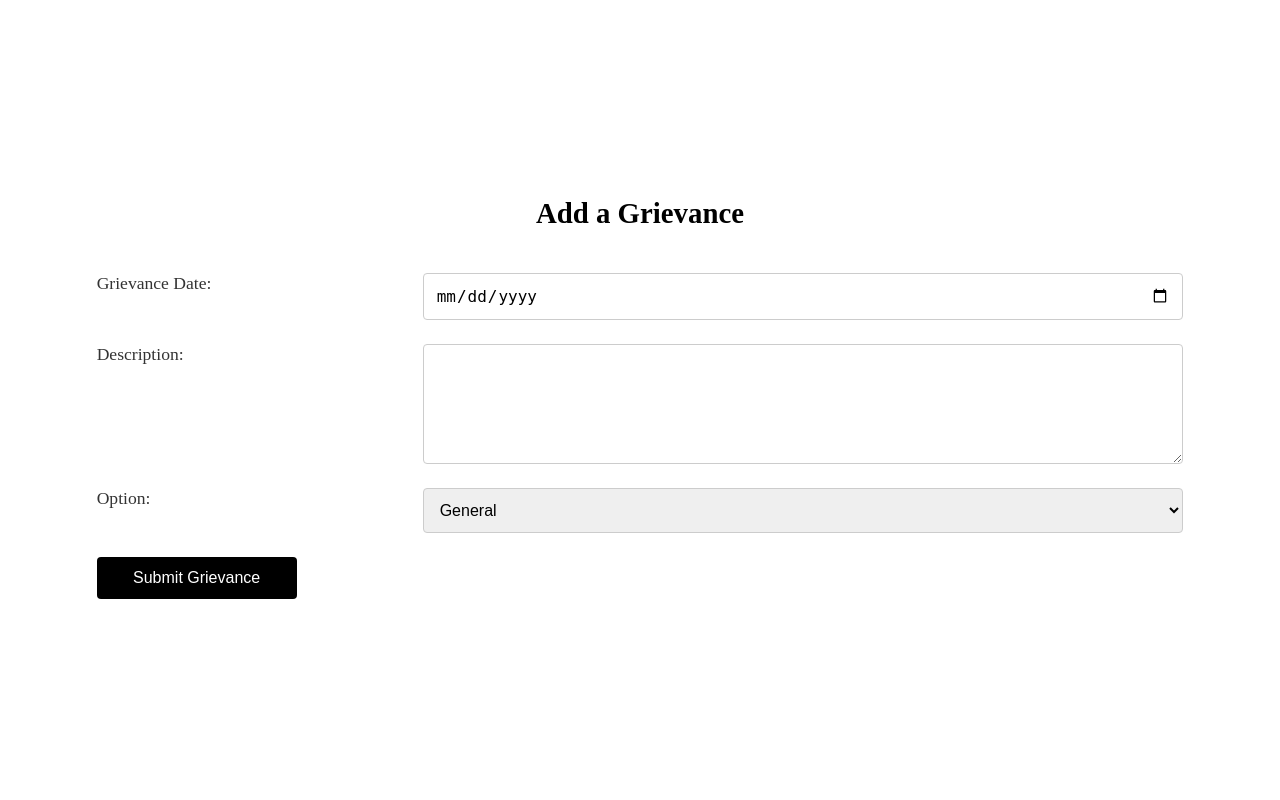
After one commit to dinexh/Cero1PHP, a PHP site: page /App/pages/sidebarOptions/add_grievence.php in a window 1280 px wide. The commit adds this page. Run offline with PHP 8.4, Linux system fonts and the light colour scheme.

Commit message:
added my_greienve and add_greivence

```diff
--- a/my-app/includes/sidebar.php
+++ b/my-app/includes/sidebar.php
@@ -43,8 +43,8 @@ $name = isset($_SESSION['name']) ? $_SESSION['name'] : 'Guest';
                 <li>
                     <a href="#" class="dropdown-toggle">Grievance</a>
                     <ul class="dropdown-menu">
-                        <li><a href="#" data-page="add_ticket">Add Ticket</a></li>
-                        <li><a href="#" data-page="my_ticket">My Tickets</a></li>
+                        <li><a href="#" data-page="my_grievence">My Grievance</a></li>
+                        <li><a href="#" data-page="add_grievence">Add Grievence</a></li>
                     </ul>
                 </li>
             <!-- Options for club_core -->
--- /dev/null
+++ b/my-app/pages/sidebarOptions/add_grievence.php
@@ -0,0 +1,65 @@
+<?php
+session_start();
+require_once('../../config.php'); // Ensure this file contains your database connection settings
+require_once('../../db.php'); // Make sure this file connects to your database
+
+// Enable error reporting for debugging
+error_reporting(E_ALL);
+ini_set('display_errors', 1);
+
+if ($_SERVER['REQUEST_METHOD'] === 'POST') {
+    // Sanitize user input
+    $grievance_date = mysqli_real_escape_string($conn, $_POST['grievance_date']);
+    $description = mysqli_real_escape_string($conn, $_POST['description']);
+    $option = mysqli_real_escape_string($conn, $_POST['option']);
+
+    // Insert into database (no need to insert id_number as it's auto-incremented)
+    $sql = "INSERT INTO grievances (grievance_date, description, `option`, ongoing, result)
+            VALUES ('$grievance_date', '$description', '$option', 1, 'Pending')";
+
+    if (mysqli_query($conn, $sql)) {
+        // Redirect to a different page on success
+        header("Location: confirmation.php"); // Change to your desired page
+        exit(); // Ensure no further code is executed after redirection
+    } else {
+        error_log("Database Error: " . mysqli_error($conn)); // Log the error for debugging
+        // Optionally, you can redirect to an error page or display an error message
+        header("Location: error.php"); // Change to your error handling page
+        exit();
+    }
+}
+?>
+
+<html>
+<head>
+    <title>Add Grievance</title>
+    <link rel="stylesheet" href="/pages/sidebarOptions/greivence.css">
+</head>
+<body>
+    <div class="gre-container">
+        <div class="gre-container-in">
+            <div class="gre-container-heading">
+                <h1>Add a Grievance</h1>
+            </div>
+            <div class="gre-container-form">
+                <form class="add-grievance-form" method="POST" action="<?php echo $_SERVER['PHP_SELF']; ?>">
+                    <label for="grievance_date">Grievance Date:</label>
+                    <input type="date" id="grievance_date" name="grievance_date" required>
+
+                    <label for="description">Description:</label>
+                    <textarea id="description" name="description" required></textarea>
+
+                    <label for="option">Option:</label>
+                    <select id="option" name="option" required>
+                        <option value="general">General</option>
+                        <option value="suggestion">Suggestion</option>
+                        <option value="complaint">Complaint</option>
+                    </select>
+
+                    <button type="submit">Submit Grievance</button>
+                </form>
+            </div>
+        </div>
+    </div>
+</body>
+</html>
--- /dev/null
+++ b/my-app/pages/sidebarOptions/greivence.css
@@ -0,0 +1,131 @@
+.gre-container {
+    width: 100%;
+    min-height: 100%;
+    display: flex;
+    justify-content: center;
+    align-items: center;
+}
+.gre-container-in {
+    height: 95%;
+    background-color: white;
+    padding: 1rem;
+    width: 95%;
+    display: flex;
+    flex-direction: column;
+    justify-content: flex-start;
+    align-items: center;
+}
+.gre-container-heading{
+    height: 10%;
+    width: 100%;
+    text-align: center;
+}
+.gre-container-heading h1 {
+    font-size: 1.8rem;
+    color: black;
+}
+.gre-container-table{
+    width: 100%;
+    height: 90%;
+    display: flex;
+    justify-content: center;
+    align-items: flex-start;
+}
+.gre-container-table table {
+    width: 100%;
+    border-collapse: collapse; /* Remove spaces between table cells */
+    margin-top: 1rem;
+}
+.gre-container-table th, .gre-container-table td {
+    padding: 1rem;
+    text-align: left;
+    border-bottom: 1px solid #ddd; /* Subtle line between rows */
+    color: black; /* Black text for table */
+    border: 2px solid black;
+}
+.gre-container-table th {
+    background-color: black; /* Yellowish color for headers */
+    color: white; /* Black text for headers */
+    font-weight: bold;
+    border: 2px solid black;
+}
+
+.gre-container-table tr:hover {
+    background-color: #f5f5f5; /* Light hover effect on table rows */
+}
+
+.gre-container-table td {
+    background-color: #ffffff; /* White background for data cells */
+}
+
+.gre-container-table td:last-child,
+.gre-container-table th:last-child {
+    text-align: center; /* Center align the last column */
+}
+
+.gre-container-table tr:nth-child(even) {
+    background-color: #f9f9f9; /* Alternate row color for readability */
+}
+
+.add-grievance-form {
+    width: 100%;
+    display: flex;
+    flex-wrap: wrap; /* Allow wrapping for smaller screens */
+    justify-content: space-between; /* Space out elements evenly */
+    gap: 1.5rem; /* Gap between form elements */
+    margin: 1.5rem 0; /* Margin above and below the form */
+}
+
+.add-grievance-form label {
+    font-size: 1.1rem; /* Slightly larger text for labels */
+    color: #333; /* Dark gray for better contrast */
+    width: 25%; /* Fixed width for labels to keep consistency */
+    margin-bottom: 0.5rem; /* Space below labels */
+}
+
+.add-grievance-form input,
+.add-grievance-form select,
+.add-grievance-form textarea {
+    padding: 0.75rem; /* Padding inside inputs for comfort */
+    border: 1px solid #ccc; /* Light gray border */
+    border-radius: 0.25rem; /* Rounded corners for inputs */
+    font-size: 1rem; /* Standard font size */
+    width: 70%; /* Wider inputs */
+}
+
+.add-grievance-form textarea {
+    height: 120px; /* Set height for text areas */
+    resize: vertical; /* Allow vertical resizing */
+}
+
+.add-grievance-form button {
+    padding: 0.75rem; /* Button padding */
+    background-color: black; /* Black background for buttons */
+    color: white; /* White text for contrast */
+    border: none; /* No border */
+    border-radius: 0.25rem; /* Rounded corners */
+    font-size: 1rem; /* Standard font size */
+    cursor: pointer; /* Pointer cursor on hover */
+    width: 100%; /* Full width for buttons */
+    max-width: 200px; /* Max width for buttons */
+    align-self: flex-start; /* Align buttons to the start */
+}
+
+.add-grievance-form button:hover {
+    background-color: grey; /* Hover effect for buttons */
+}
+
+.success, .error {
+    text-align: center; /* Center text for messages */
+    font-size: 1rem; /* Standard font size for messages */
+    width: 100%; /* Messages span the entire width */
+    margin-top: 1rem; /* Margin on top for separation */
+}
+
+.success {
+    color: green; /* Green for success messages */
+}
+
+.error {
+    color: red; /* Red for error messages */
+}
```
Also changed, not shown: my-app/pages/sidebarOptions/achievements.php (deleted, +0 -18 lines), my-app/pages/sidebarOptions/feedback.php (deleted, +0 -23 lines), my-app/pages/sidebarOptions/my_grievence.php (added, +65 -0 lines), my-app/pages/sidebarOptions/myevents.php (deleted, +0 -19 lines), my-app/pages/sidebarOptions/projects.php (deleted, +0 -31 lines), my-app/pages/sidebarOptions/ticket_raise.php (deleted, +0 -23 lines).
